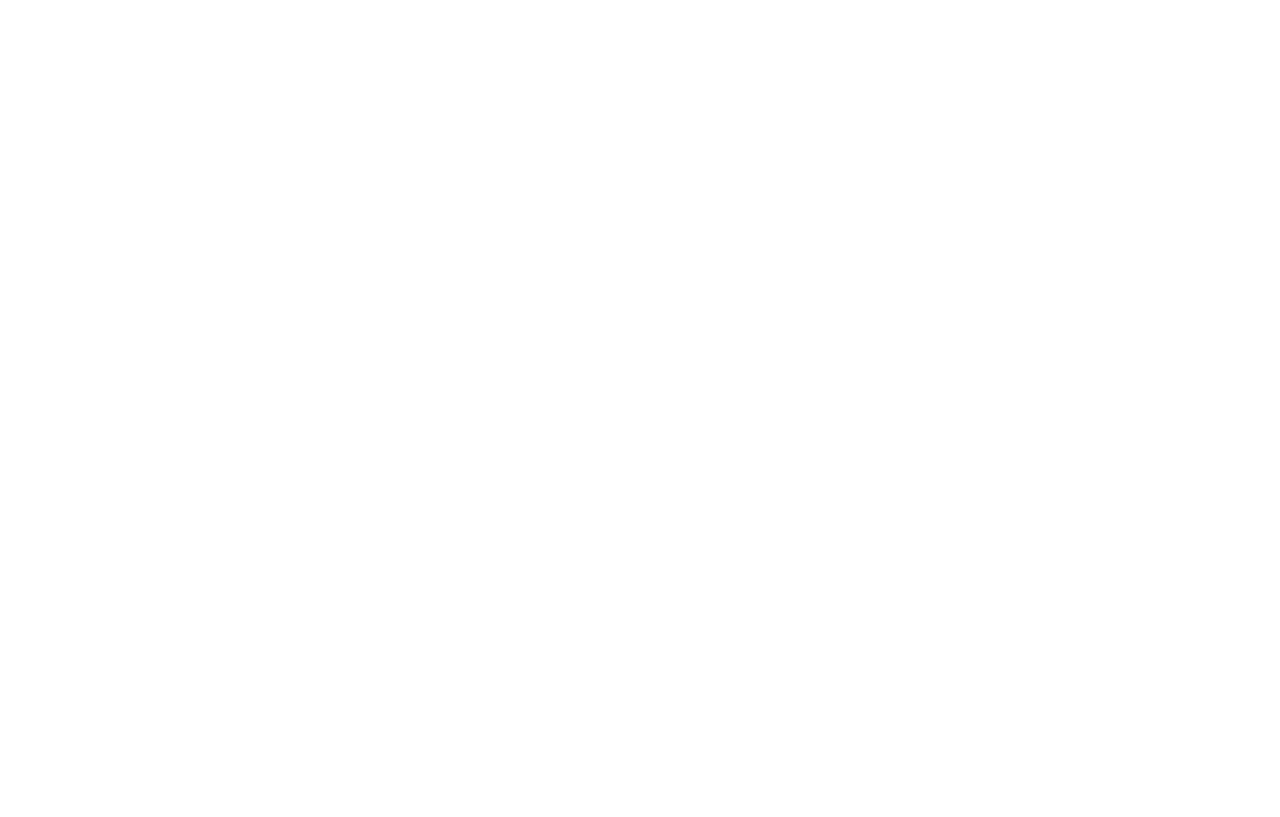
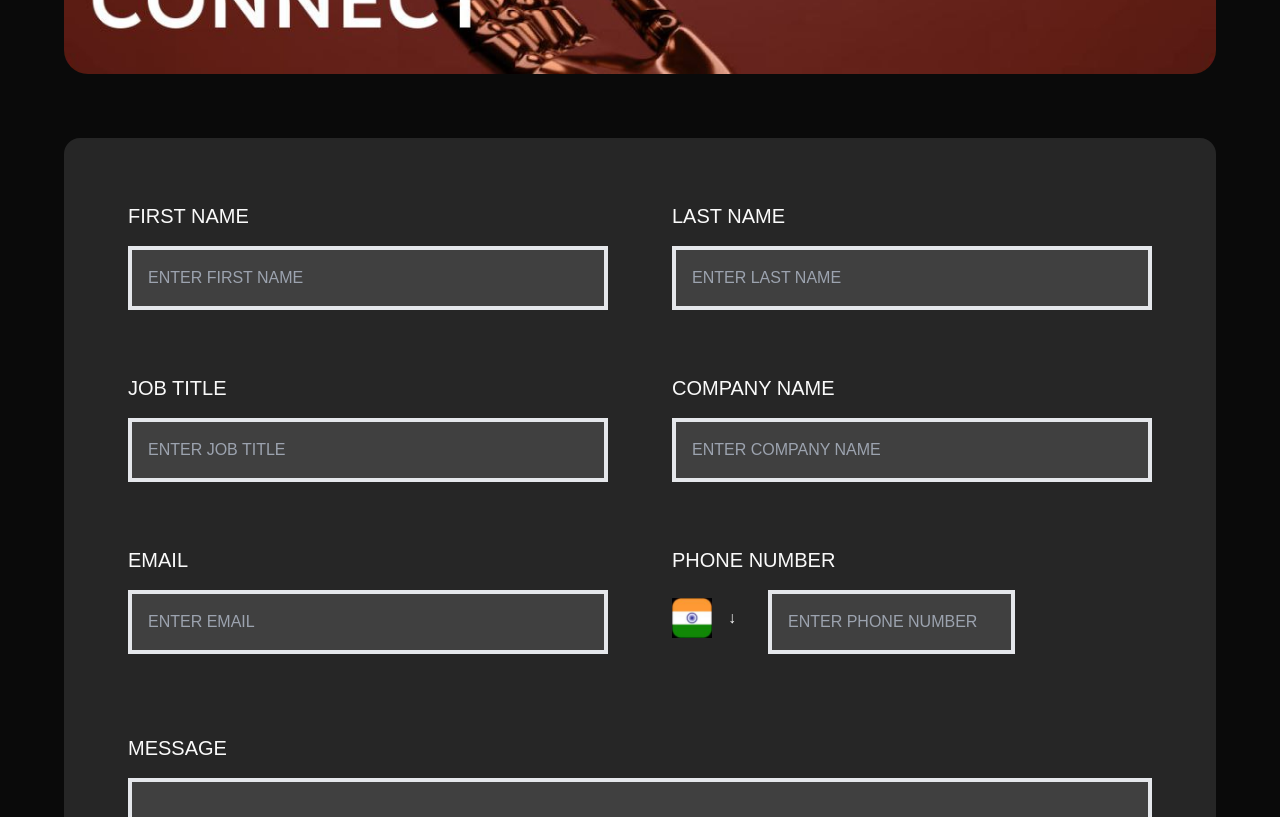
Before and after one commit to capzient/landing_page, a Next.js app: page /contact in a window 1280 px wide. Before the commit this address had no page. Shown: the part 480-1297 px from the top of the page. Before the commit the page ends 800 px from the top, so only its background shows below. Built offline with nearby package versions, Linux system fonts and the light colour scheme.

Commit message:
feat:added footer section

```diff
--- /dev/null
+++ b/src/app/contact/page.jsx
@@ -0,0 +1,8 @@
+import Contact from "@/src/components/contact";
+export default function contact() {
+  return (
+    <div className="pt-36 pb-52 bg-neutral-950">
+      <Contact />
+    </div>
+  );
+}
--- /dev/null
+++ b/src/components/contact/form.jsx
@@ -0,0 +1,104 @@
+import Image from "next/image";
+export default function form() {
+  return (
+    <div className="bg-neutral-800 text-neutral-50 mx-16 pb-8 rounded-[16px] font-roboto ">
+      <div className="grid grid-cols-2 gap-x-16 gap-y-16 p-16 ">
+        <div className="flex flex-col gap-4">
+          <span className=" text-xl">FIRST NAME</span>
+          <input
+            className="border-4 border-grey-500 bg-neutral-700  p-4"
+            type="text"
+            placeholder="ENTER FIRST NAME"
+            name="firstname"
+            required
+          />
+        </div>
+        <div className="flex flex-col gap-4">
+          <span className=" text-xl">LAST NAME</span>
+          <input
+            className="border-4 border-grey-500 bg-neutral-700  p-4"
+            type="text"
+            placeholder="ENTER LAST NAME"
+            name="lastname"
+            required
+          />
+        </div>
+        <div className="flex flex-col gap-4">
+          <span className=" text-xl">JOB TITLE</span>
+          <input
+            className="border-4 border-grey-500 bg-neutral-700  p-4"
+            type="text"
+            placeholder="ENTER JOB TITLE"
+            name="jobtitle"
+            required
+          />
+        </div>
+        <div className="flex flex-col gap-4">
+          <span className=" text-xl">COMPANY NAME</span>
+          <input
+            className="border-4 border-grey-500 bg-neutral-700  p-4"
+            type="text"
+            placeholder="ENTER COMPANY NAME"
+            name="companyname"
+            required
+          />
+        </div>
+        <div className="flex flex-col gap-4">
+          <span className=" text-xl">EMAIL</span>
+          <input
+            className="border-4 border-grey-500 bg-neutral-700  p-4"
+            type="email"
+            placeholder="ENTER EMAIL"
+            name="firstname"
+            required
+          />
+        </div>
+        <div>
+          <span className=" text-xl mb-4">PHONE NUMBER</span>
+          <div className="flex flex-row gap-4 my-4">
+            <div className="w-[40px] h-[40px]">
+              <Image
+                src={"/assets/images/contact/photo2.jpg"}
+                width={40}
+                height={40}
+                alt=""
+                className="pt-2"
+              />
+            </div>
+            <span className=" pt-4 pr-4">↓</span>
+            <input
+              className="border-4 border-grey-500 bg-neutral-700  p-4"
+              type="NUMBER"
+              placeholder="ENTER PHONE NUMBER"
+              name="phonenumber"
+              required
+            />
+          </div>
+        </div>
+        <div className="flex flex-col gap-4 col-span-2">
+          <span className=" text-xl">MESSAGE</span>
+          <input
+            className="border-4 border-grey-500 bg-neutral-700  p-4 h-32 w-full"
+            type="text"
+            placeholder="ENTER YOUR MESSAGE"
+            name="message"
+            required
+          />
+        </div>
+      </div>
+      <div className=" flex flex-row justify-between px-16 mx-8 mt-16">
+        <div>
+          <input type="checkbox" className="h-8 w-8 pt-2" />
+          <span className="text-3xl pl-4 mb-8 ">
+            I agree with use of term and Privacy Policy
+          </span>
+        </div>
+        <div className="mb-8">
+          <button className="bg-orange-700 rounded-lg p-4">
+            SEND YOUR MESSAGE ↗
+          </button>
+        </div>
+      </div>
+    </div>
+  );
+}
--- /dev/null
+++ b/src/components/contact/index.jsx
@@ -0,0 +1,20 @@
+import Form from "./form";
+import Image from "next/image";
+export default function contact() {
+  return (
+    <div className=" bg-neutral-950 ">
+      <div className="mx-16">
+        <Image
+          src={"/assets/images/contact/photo.jpg"}
+          width={4000}
+          height={3000}
+          alt=""
+          className="rounded-3xl"
+        />
+      </div>
+      <div className="mt-16 ">
+        <Form />
+      </div>
+    </div>
+  );
+}
--- a/src/components/layout/nav/nav.css
+++ b/src/components/layout/nav/nav.css
@@ -1,6 +1,5 @@
-
-/* Contact Us Button Animation */
-.extend-item-before{
+/*  Us Button Animation */
+.extend-item-before {
   background-color: white;
   width: 30px;
   height: 1px;
@@ -13,7 +12,7 @@
   border-radius: 20px;
   transition: 0.3s ease;
 }
-.nav{
+.nav {
   background-color: #11111181;
   backdrop-filter: blur(15px);
 }
```
Also changed, not shown: public/assets/images/contact/photo.jpg (added), public/assets/images/contact/photo2.jpg (added).
